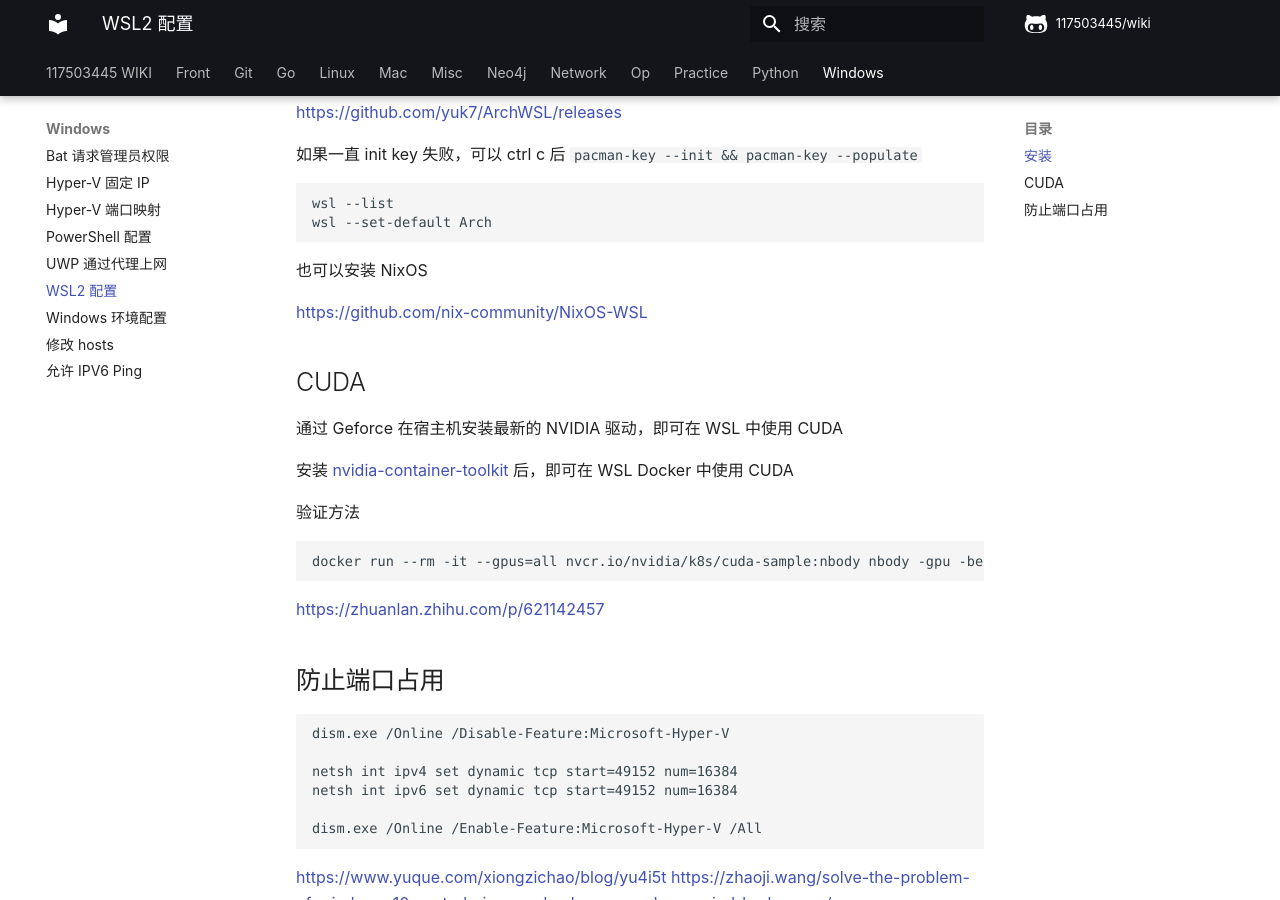
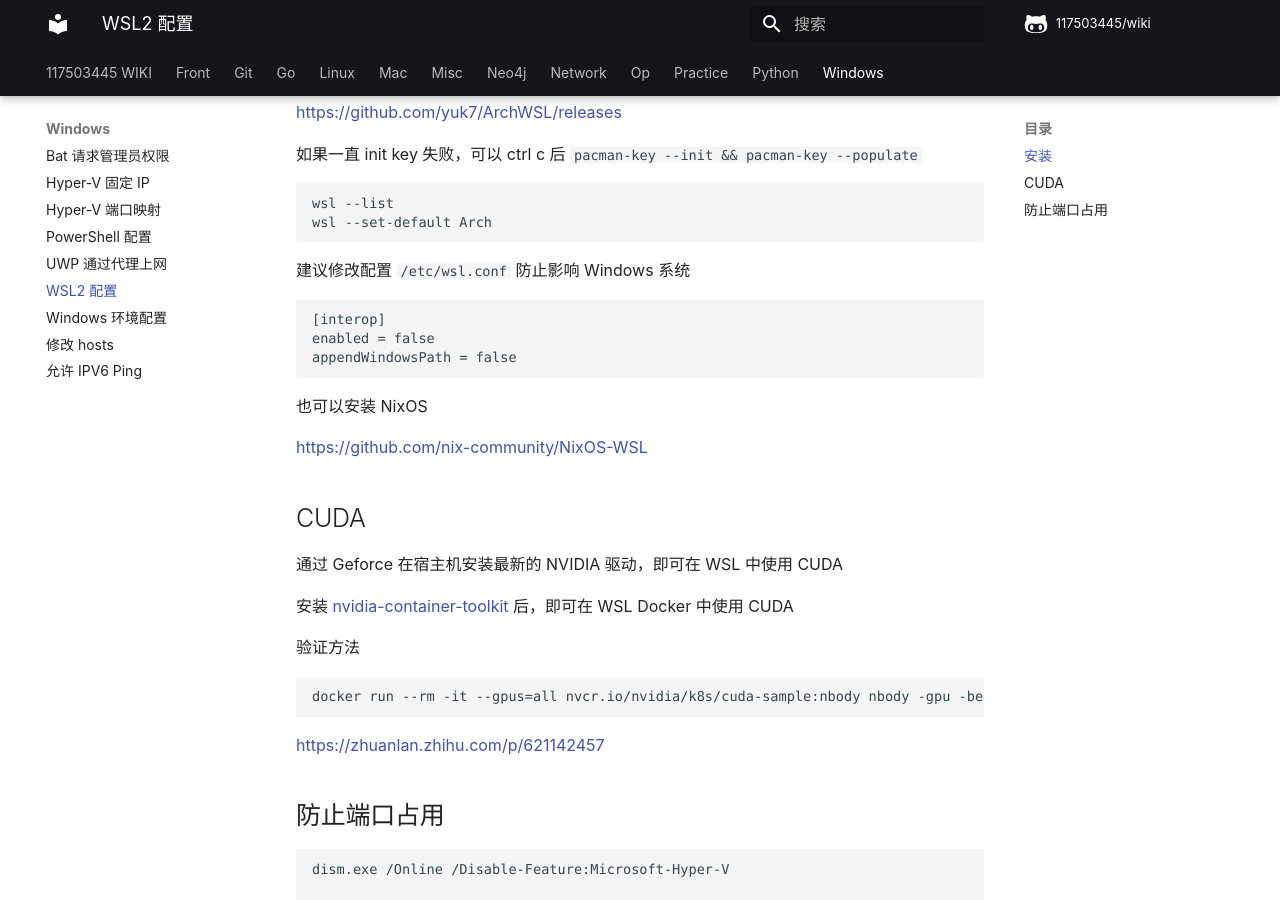
Before and after one commit to 117503445/wiki, an MkDocs documentation site: the page built from docs/windows/WSL2 配置.md, in a window 1280 px wide and 900 px high, scrolled down 670 px. Built offline with MkDocs 1.6.1 and Material for MkDocs 9.7.7, drawn with Linux system fonts in a browser that asks for light colours; some web fonts are replaced; comment, search, counter and statistics services are not loaded.

Commit message:
WSL2 配置
Signed-off-by: 117503445 <t117503445@gmail.com>

````diff
--- a/docs/windows/WSL2 配置.md
+++ b/docs/windows/WSL2 配置.md
@@ -38,6 +38,14 @@ wsl --list
 wsl --set-default Arch
 ```
 
+建议修改配置 `/etc/wsl.conf` 防止影响 Windows 系统
+
+```ini
+[interop]
+enabled = false
+appendWindowsPath = false
+```
+
 也可以安装 NixOS
 
 <https://github.com/nix-community/NixOS-WSL>
````
